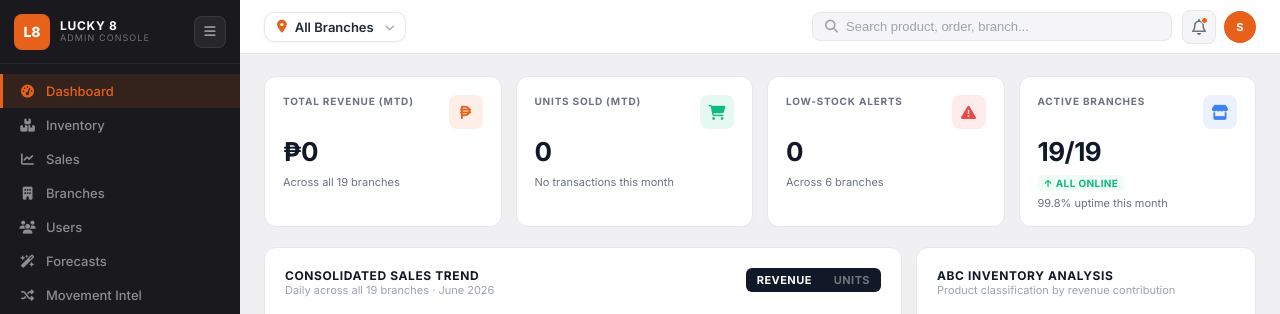
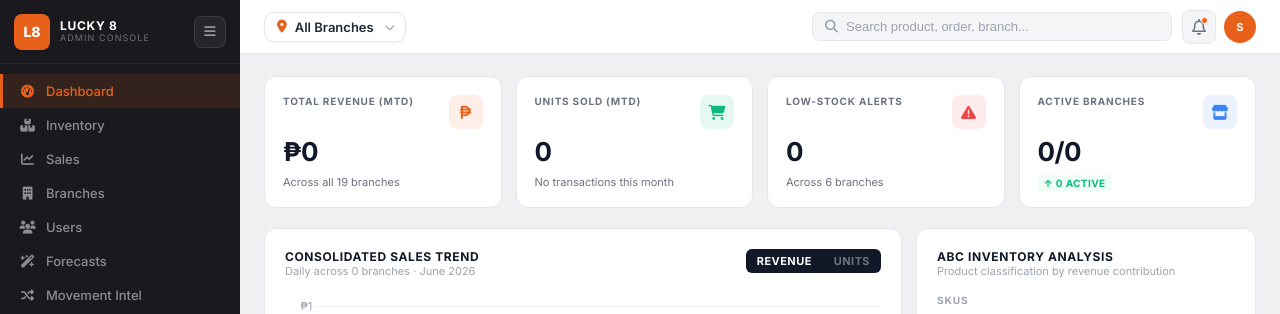
Before and after one commit to alxmnfl/sales-and-inventory-capstone, a PHP site: page / in a window 1280 px wide. Shown: the top 314 px of the page. Run offline with PHP 8.4, Linux system fonts and the light colour scheme; the visitor is signed in with stand-in values (Sample User, id 1); data that the repository does not hold is empty.

Commit message:
Fix the bugs for the filter sale for each branches

```diff
--- a/Admin Console/api/audit_trail.php
+++ b/Admin Console/api/audit_trail.php
@@ -27,7 +27,7 @@ if ($branch !== '') {
     $stmt = $conn->prepare(
         "SELECT id, user_name, branch, action, entity_name, details, created_at
          FROM audit_trail
-         WHERE branch = ?
+         WHERE UPPER(branch) = ?
          ORDER BY created_at DESC
          LIMIT ? OFFSET ?"
     );
--- a/Admin Console/api/critical_stock.php
+++ b/Admin Console/api/critical_stock.php
@@ -17,7 +17,7 @@ if ($branch !== '') {
     $stmt = $conn->prepare(
         "SELECT id, name, sku, category, branch, stock
          FROM pos_products
-         WHERE stock < ? AND stock >= 0 AND branch = ?
+         WHERE stock < ? AND stock >= 0 AND UPPER(branch) = ?
          ORDER BY stock ASC"
     );
     $stmt->bind_param('is', $threshold, $branch);
--- a/Admin Console/api/dashboard-kpis.php
+++ b/Admin Console/api/dashboard-kpis.php
@@ -10,7 +10,7 @@ if (!isset($_SESSION['user_id']) || $_SESSION['user_role'] !== 'administrator')
 
 require_once '../../Landing Page/php/db.php';
 
-$branch = trim($_GET['branch'] ?? '');
+$branch = strtoupper(trim($_GET['branch'] ?? ''));
 
 if ($branch !== '') {
     $b = $branch;
@@ -20,7 +20,7 @@ if ($branch !== '') {
         FROM pos_sales
         WHERE MONTH(created_at) = MONTH(NOW())
           AND YEAR(created_at)  = YEAR(NOW())
-          AND branch = ?
+          AND UPPER(branch) = ?
     ");
     $stmt->bind_param('s', $b);
     $stmt->execute();
@@ -31,7 +31,7 @@ if ($branch !== '') {
         FROM pos_sales
         WHERE MONTH(created_at) = MONTH(NOW() - INTERVAL 1 MONTH)
           AND YEAR(created_at)  = YEAR(NOW()  - INTERVAL 1 MONTH)
-          AND branch = ?
+          AND UPPER(branch) = ?
     ");
     $stmt->bind_param('s', $b);
     $stmt->execute();
@@ -43,7 +43,7 @@ if ($branch !== '') {
         JOIN pos_sales s ON si.sale_id = s.id
         WHERE MONTH(s.created_at) = MONTH(NOW())
           AND YEAR(s.created_at)  = YEAR(NOW())
-          AND s.branch = ?
+          AND UPPER(s.branch) = ?
     ");
     $stmt->bind_param('s', $b);
     $stmt->execute();
@@ -54,7 +54,7 @@ if ($branch !== '') {
         FROM pos_sales
         WHERE MONTH(created_at) = MONTH(NOW())
           AND YEAR(created_at)  = YEAR(NOW())
-          AND branch = ?
+          AND UPPER(branch) = ?
     ");
     $stmt->bind_param('s', $b);
     $stmt->execute();
@@ -68,7 +68,7 @@ if ($branch !== '') {
         LEFT JOIN pos_sale_items si ON si.sale_id = s.id
         WHERE MONTH(s.created_at) = MONTH(NOW())
           AND YEAR(s.created_at)  = YEAR(NOW())
-          AND s.branch = ?
+          AND UPPER(s.branch) = ?
         GROUP BY DATE(s.created_at)
         ORDER BY d
     ");
@@ -98,7 +98,7 @@ if ($branch !== '') {
         SELECT p.id, COALESCE(SUM(si.total_price), 0) AS revenue
         FROM pos_products p
         LEFT JOIN pos_sale_items si ON si.product_id = p.id
-        WHERE p.branch = ?
+        WHERE UPPER(p.branch) = ?
         GROUP BY p.id
         ORDER BY revenue DESC
     ");
@@ -119,7 +119,7 @@ if ($branch !== '') {
         FROM pos_sales
         WHERE MONTH(created_at) = MONTH(NOW())
           AND YEAR(created_at)  = YEAR(NOW())
-          AND branch = ?
+          AND UPPER(branch) = ?
     ");
     $stmt->bind_param('s', $b);
     $stmt->execute();
@@ -185,7 +185,7 @@ if ($branch !== '') {
     $r = $conn->query("SELECT DATEDIFF(NOW(), MIN(created_at)) + 1 FROM pos_sales WHERE MONTH(created_at) = MONTH(NOW()) AND YEAR(created_at) = YEAR(NOW())");
     $days_elapsed = max(1, (int)$r->fetch_row()[0]);
 
-    $r = $conn->query("SELECT COUNT(DISTINCT branch) FROM users WHERE branch IS NOT NULL AND branch != '' AND branch != 'ALL BRANCHES'");
+    $r = $conn->query("SELECT COUNT(DISTINCT branch) FROM pos_sales WHERE MONTH(created_at) = MONTH(NOW()) AND YEAR(created_at) = YEAR(NOW()) AND branch IS NOT NULL AND branch != ''");
     $active_branches = (int)$r->fetch_row()[0];
 }
 
--- a/Admin Console/api/fast_moving.php
+++ b/Admin Console/api/fast_moving.php
@@ -22,7 +22,7 @@ if ($branch !== '') {
         LEFT JOIN pos_sale_items si ON si.product_id = p.id
         LEFT JOIN pos_sales s       ON si.sale_id = s.id
                                    AND s.created_at >= DATE_SUB(NOW(), INTERVAL 30 DAY)
-        WHERE p.branch = ?
+        WHERE UPPER(p.branch) = ?
         GROUP BY p.id
         ORDER BY total_units DESC
         LIMIT $limit
--- a/Admin Console/api/predictive_alerts.php
+++ b/Admin Console/api/predictive_alerts.php
@@ -31,7 +31,7 @@ $baseQuery = "
 
 if ($branch !== '') {
     $stmt = $conn->prepare($baseQuery . "
-        WHERE p.branch = ?
+        WHERE UPPER(p.branch) = ?
         GROUP BY p.id
         HAVING days_remaining < 14 AND COALESCE(SUM(si.quantity), 0) > 0
         ORDER BY days_remaining ASC
--- a/Admin Console/php/branches.php
+++ b/Admin Console/php/branches.php
@@ -84,7 +84,7 @@ $conn->close();
             <div class="kpi-card">
                 <div class="kpi-top"><span class="kpi-label">Active Branches</span><div class="kpi-icon orange"><i class="fa-solid fa-building"></i></div></div>
                 <div class="kpi-value"><?=(int)$total_branches?></div>
-                <div class="kpi-meta"><span class="badge-up">ALL ONLINE</span></div>
+                <div class="kpi-meta"><span class="badge-up">ALL ONLINE</span> <?= (int)$total_branches ?> branches</div>
             </div>
             <div class="kpi-card">
                 <div class="kpi-top"><span class="kpi-label">Total Staff</span><div class="kpi-icon green"><i class="fa-solid fa-user-tie"></i></div></div>
--- a/Admin Console/php/index.php
+++ b/Admin Console/php/index.php
@@ -127,6 +127,9 @@ if ($r) {
         }
     }
 }
+
+$r = $conn->query("SELECT COUNT(DISTINCT branch) FROM users WHERE branch IS NOT NULL AND branch != '' AND branch != 'ALL BRANCHES'");
+$active_branches = (int)$r->fetch_row()[0];
 
 $conn->close();
 
@@ -271,10 +274,9 @@ $month_label = date('F Y');
                         <span class="kpi-label">Active Branches</span>
                         <div class="kpi-icon blue"><i class="fa-solid fa-store"></i></div>
                     </div>
-                    <div class="kpi-value">19/19</div>
+                    <div class="kpi-value"><?= $active_branches ?>/<?= $active_branches ?></div>
                     <div class="kpi-meta">
-                        <span class="badge-pill green">↑ ALL ONLINE</span>
-                        99.8% uptime this month
+                        <span class="badge-pill green">↑ <?= $active_branches ?> ACTIVE</span>
                     </div>
                 </div>
 
@@ -289,7 +291,7 @@ $month_label = date('F Y');
                         <div>
                             <div class="chart-title">Consolidated Sales Trend</div>
                             <div class="chart-subtitle">
-                                Daily across all 19 branches &middot; <?= $month_label ?>
+                                Daily across <?= $active_branches ?> branches &middot; <?= $month_label ?>
                             </div>
                         </div>
                         <div class="toggle-group">
--- a/Admin Console/src/audit.js
+++ b/Admin Console/src/audit.js
@@ -9,7 +9,7 @@ function loadAuditTrail(branch, reset) {
 
     if (reset) body.innerHTML = '<div class="intel-loading"><i class="fa-solid fa-spinner fa-spin"></i> Loading...</div>';
 
-    fetch(`api/audit_trail.php?branch=${encodeURIComponent(branch)}&page=${auditPage}&limit=${AUDIT_PER_PAGE}`)
+    fetch(`../api/audit_trail.php?branch=${encodeURIComponent(branch)}&page=${auditPage}&limit=${AUDIT_PER_PAGE}`)
         .then(r => r.json())
         .then(data => {
             if (!data.success) {
--- a/Admin Console/src/critical-stock.js
+++ b/Admin Console/src/critical-stock.js
@@ -2,7 +2,7 @@ function loadCriticalStock(branch) {
     const body = document.getElementById('critical-stock-body');
     body.innerHTML = '<div class="intel-loading"><i class="fa-solid fa-spinner fa-spin"></i> Loading...</div>';
 
-    fetch(`api/critical_stock.php?branch=${encodeURIComponent(branch)}`)
+    fetch(`../api/critical_stock.php?branch=${encodeURIComponent(branch)}`)
         .then(r => r.json())
         .then(data => {
             if (!data.success || !data.items.length) {
--- a/Admin Console/src/dashboard-kpis.js
+++ b/Admin Console/src/dashboard-kpis.js
@@ -1,5 +1,5 @@
 function loadDashboardKpis(branch) {
-    fetch(`api/dashboard-kpis.php?branch=${encodeURIComponent(branch)}`)
+    fetch(`../api/dashboard-kpis.php?branch=${encodeURIComponent(branch)}&_t=${Date.now()}`)
         .then(r => r.json())
         .then(data => {
             if (!data.success) return;
@@ -63,7 +63,7 @@ function loadDashboardKpis(branch) {
                     branchCard.querySelector('.kpi-value').textContent = `${data.active_branches}/${data.active_branches}`;
                     const meta = branchCard.querySelector('.kpi-meta');
                     if (meta) {
-                        meta.innerHTML = `<span class="badge-pill green">↑ ALL ONLINE</span> 99.8% uptime this month`;
+                        meta.innerHTML = `<span class="badge-pill green">↑ ${data.active_branches} ACTIVE</span>`;
                     }
                 }
             }
@@ -105,7 +105,7 @@ function loadDashboardKpis(branch) {
                 const now = new Date();
                 const monthLabel = now.toLocaleString('default', { month: 'long', year: 'numeric' });
                 const scope = branch ? ` · ${esc(branch)}` : '';
-                salesChartCard.textContent = `Daily across all 19 branches${scope} · ${monthLabel}`;
+                salesChartCard.textContent = `Daily across ${data.active_branches} branches${scope} · ${monthLabel}`;
             }
 
             // Update ABC legend counts
@@ -129,7 +129,7 @@ function loadDashboardKpis(branch) {
                 buildAbcChart();
             }
         })
-        .catch(() => {});
+        .catch(err => console.error('Dashboard KPIs load error:', err));
 }
 
 function abbrevPeso(n) {
--- a/Admin Console/src/fast-moving.js
+++ b/Admin Console/src/fast-moving.js
@@ -2,7 +2,7 @@ function loadFastMoving(branch) {
     const body = document.getElementById('fast-moving-body');
     body.innerHTML = '<div class="intel-loading"><i class="fa-solid fa-spinner fa-spin"></i> Loading...</div>';
 
-    fetch(`api/fast_moving.php?branch=${encodeURIComponent(branch)}`)
+    fetch(`../api/fast_moving.php?branch=${encodeURIComponent(branch)}`)
         .then(r => r.json())
         .then(data => {
             if (!data.success || !data.items.length) {
--- a/Admin Console/src/predictive.js
+++ b/Admin Console/src/predictive.js
@@ -2,7 +2,7 @@ function loadPredictiveAlerts(branch) {
     const body = document.getElementById('predictive-body');
     body.innerHTML = '<div class="intel-loading"><i class="fa-solid fa-spinner fa-spin"></i> Loading...</div>';
 
-    fetch(`api/predictive_alerts.php?branch=${encodeURIComponent(branch)}`)
+    fetch(`../api/predictive_alerts.php?branch=${encodeURIComponent(branch)}`)
         .then(r => r.json())
         .then(data => {
             if (!data.success || !data.items.length) {
--- a/POS/api/complete_sale.php
+++ b/POS/api/complete_sale.php
@@ -41,7 +41,9 @@ try {
                      ? (float)$input['cash_tendered']
                      : null;
     $createdAt     = date('Y-m-d H:i:s');
-    $branch        = $_SESSION['pos_cashier_branch'] ?? '';
+    $sessionBranch = strtoupper(trim($_SESSION['pos_cashier_branch'] ?? ''));
+    $payloadBranch = strtoupper(trim($input['branch'] ?? ''));
+    $branch        = $payloadBranch !== '' ? $payloadBranch : $sessionBranch;
 
     // Insert sale record
     $stmtSale = $conn->prepare(
--- a/POS/php/index.php
+++ b/POS/php/index.php
@@ -244,7 +244,7 @@ $branch  = $_SESSION['pos_cashier_branch'] ?? 'MAIN HUB';
   </div>
 </div>
 
-<script>const CASHIER = <?= json_encode($cashier) ?>;</script>
+<script>const CASHIER = <?= json_encode($cashier) ?>; const BRANCH = <?= json_encode($branch) ?>;</script>
 
 <script src="../src/pos.js"></script>
 <script src="../src/checkout.js"></script>
--- a/POS/src/checkout.js
+++ b/POS/src/checkout.js
@@ -3,7 +3,7 @@ function openCheckout() {
   const { total } = cartTotals();
   const count     = cart.reduce((s, c) => s + c.qty, 0);
 
-  document.getElementById('modalSubtitle').textContent = `${count} item${count !== 1 ? 's' : ''} · CEB-MAIN`;
+  document.getElementById('modalSubtitle').textContent = `${count} item${count !== 1 ? 's' : ''} · ${BRANCH}`;
 
   // Reset to CASH
   selectedPayment = 'CASH';
--- a/POS/src/complete-sale.js
+++ b/POS/src/complete-sale.js
@@ -15,6 +15,7 @@ async function completeSale() {
 
   const payload = {
     cashier:        CASHIER,
+    branch:         BRANCH,
     payment_method: selectedPayment,
     subtotal, vat, total,
     cash_tendered:  cashTendered,
```
